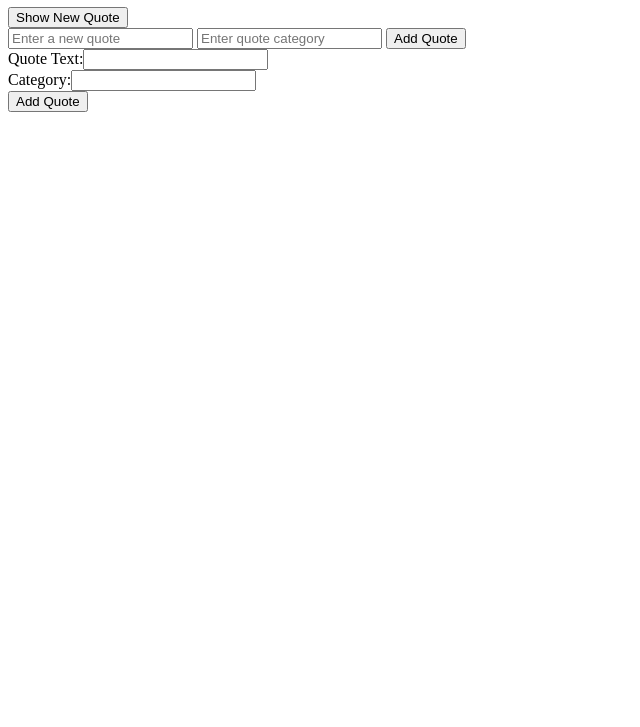
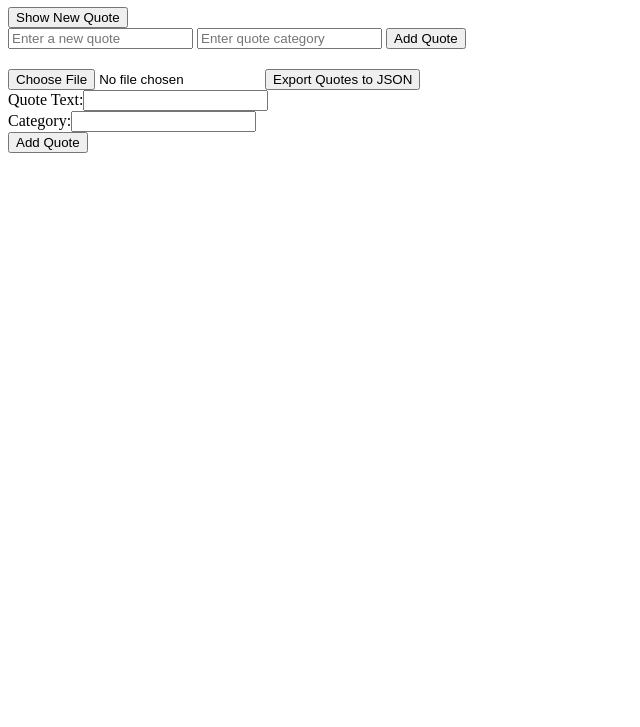
Before and after one commit to DharmieDev/alx_fe_javascript, a plain HTML site: page dom-manipulation/index.html in a window 1280 px wide. Shown: the part 73-800 px from the top of the page, without its empty margins (0-640 px from the left). Drawn offline with Linux system fonts and the light colour scheme.

Commit message:
First update to HTML file

```diff
--- a/dom-manipulation/index.html
+++ b/dom-manipulation/index.html
@@ -10,10 +10,14 @@
     <div id="quoteDisplay"></div>
     <button id="newQuote">Show New Quote</button>
     <div>
-    <input id="newQuoteText" type="text" placeholder="Enter a new quote" />
-    <input id="newQuoteCategory" type="text" placeholder="Enter quote category" />
-    <button onclick="addQuote()">Add Quote</button>
-  </div>
+      <input id="newQuoteText" type="text" placeholder="Enter a new quote" />
+      <input id="newQuoteCategory" type="text" placeholder="Enter quote category" />
+      <button onclick="addQuote()">Add Quote</button>
+    </div>
+    <div style="margin-top: 20px;">
+      <input type="file" id="importFile" accept=".json" onchange="importFromJsonFile(event)" />
+      <button onclick="exportToJsonFile()">Export Quotes to JSON</button>
+    </div>
     <script src="script.js"></script>
   </body>
   </html>
```
